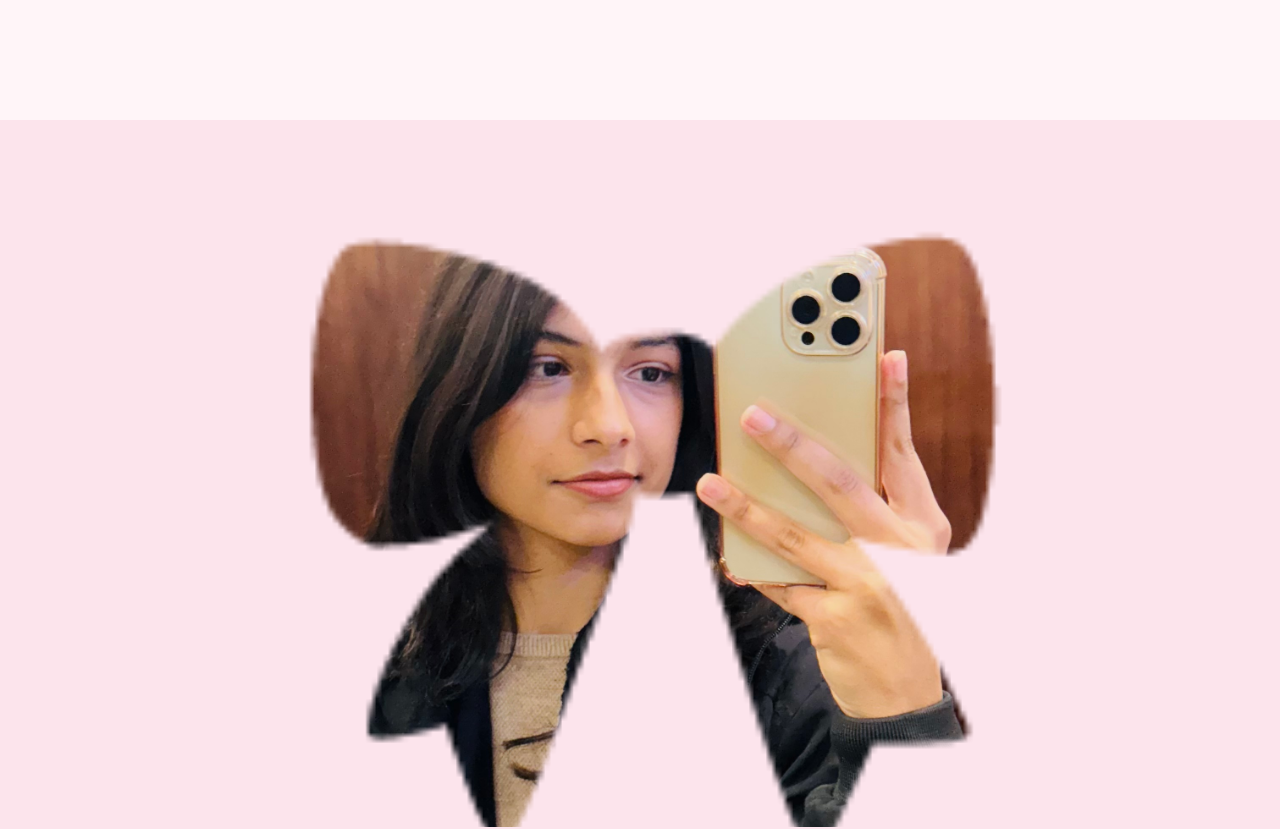
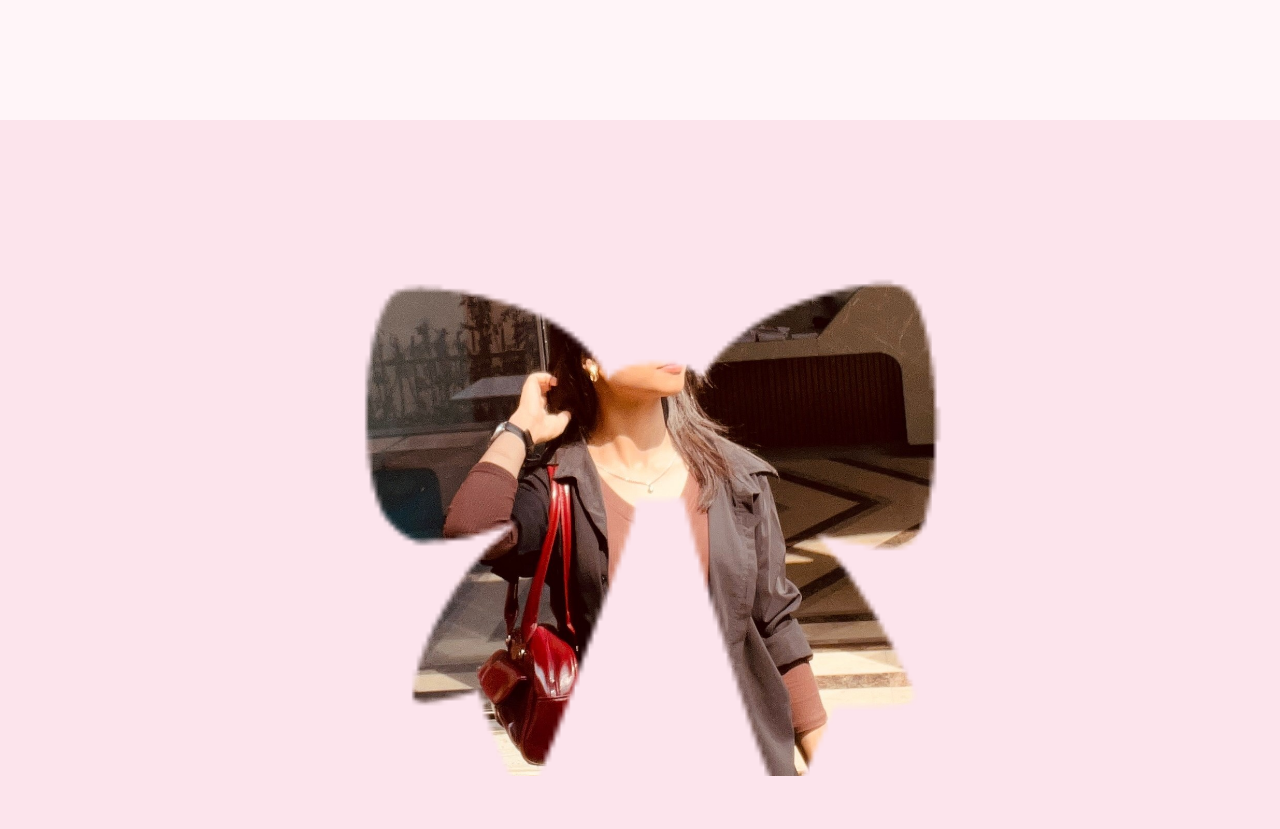
Before and after one commit to aayushaa-ghimire/Portfolio, a React app: page / in a window 1280 px wide. Shown: the part 4060-4889 px from the top of the page. Built offline with nearby package versions, Linux system fonts and the light colour scheme; the HTML template or start-up script is replaced by a standard one; a web font is replaced by a local one.

Commit message:
Again new commit

```diff
--- a/src/Components/ParallaxCutout.jsx
+++ b/src/Components/ParallaxCutout.jsx
@@ -1,16 +1,48 @@
+// import React from 'react';
+
+// const ParallaxCutout = () => {
+//   return (
+
+//     <div className="relative pt-20 pb-40 w-full h-screen bg-[#fce4ec] flex items-center justify-center ">
+//       <h1
+
+//         className="select-none text-[48vw] uppercase tracking-tighter leading-none m-0 p-0 text-center w-full"
+//         style={{
+//           fontFamily: "'Poppins', sans-serif",
+//           fontWeight: 900,
+//           backgroundImage: "url('/img1.jpeg')",
+//           backgroundAttachment: 'fixed',
+//           backgroundPosition: "center",
+//           backgroundRepeat: 'no-repeat',
+//           backgroundSize: 'cover',
+//           WebkitBackgroundClip: 'text',
+//           WebkitTextFillColor: 'transparent',
+//           backgroundClip: 'text',
+//           /* Force display if clipping occurs */
+//           display: 'block'
+//         }}
+//       >
+//         🎀
+//       </h1>
+//     </div>
+//   );
+// };
+
+// export default ParallaxCutout;
+
 import React from 'react';
 
 const ParallaxCutout = () => {
   return (
-
-    <div className="relative w-full h-screen bg-[#fce4ec] flex items-center justify-center overflow-hidden">
+    /* Changed h-screen to min-h-screen and removed pb-40 to prevent overflow issues */
+    <div className="relative w-full min-h-screen bg-[#fce4ec] flex items-center justify-center px-10 py-20 box-border">
       <h1
-
-        className="select-none text-[48vw] uppercase tracking-tighter leading-none m-0 p-0 text-center w-full"
+        className="select-none text-[40vw] uppercase tracking-tighter leading-none m-0 p-0 text-center w-full block"
         style={{
           fontFamily: "'Poppins', sans-serif",
-          fontWeight: 900,
-          backgroundImage: "url('/img1.jpeg')",
+          /* Using normal weight as per design preference */
+          fontWeight: 400,
+          backgroundImage: "url('/cutout.jpeg')",
           backgroundAttachment: 'fixed',
           backgroundPosition: "center",
           backgroundRepeat: 'no-repeat',
@@ -18,8 +50,6 @@ const ParallaxCutout = () => {
           WebkitBackgroundClip: 'text',
           WebkitTextFillColor: 'transparent',
           backgroundClip: 'text',
-          /* Force display if clipping occurs */
-          display: 'block'
         }}
       >
         🎀
```
Also changed, not shown: public/cutout.jpeg (added), 1 other file (tests, documents, lock files or other folders).
